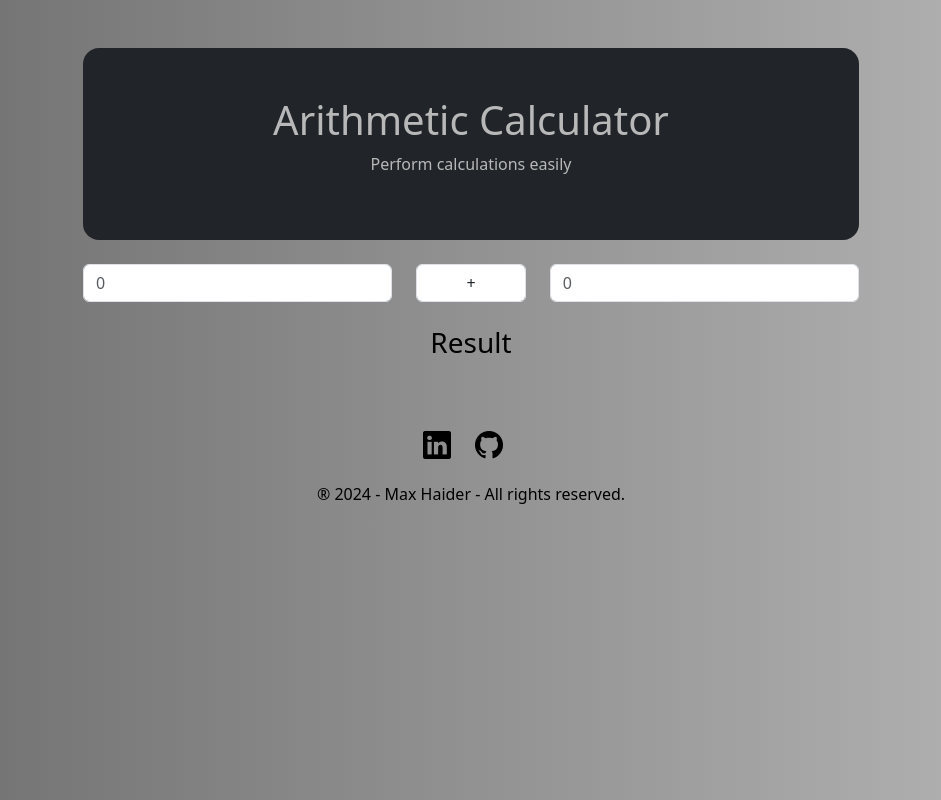
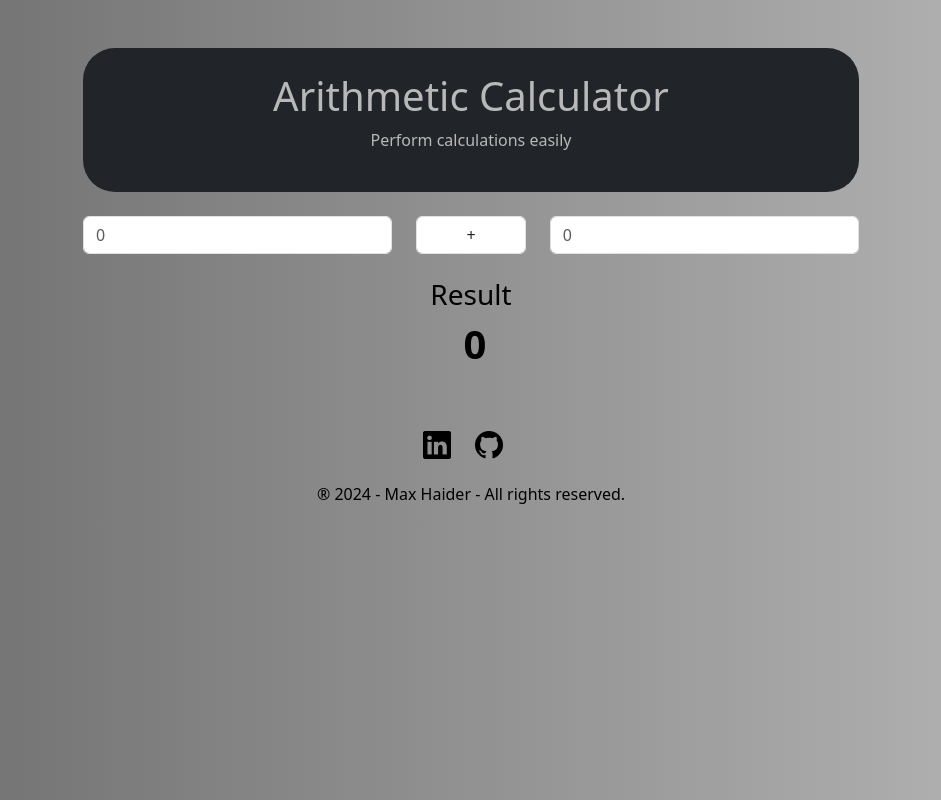
Before and after one commit to maxh33/arithmetic-calculator, a Vue app: page / in a window 1280 px wide. Shown: the whole page, without its empty margins (169-1110 px from the left). Built offline with nearby package versions, Linux system fonts and the light colour scheme.

Commit message:
feat:app fixing operations

```diff
--- a/src/App.vue
+++ b/src/App.vue
@@ -55,10 +55,10 @@ const getOperacao = () => {
   <div class="container">
     <Cabecalho />
     <Formulario
-      :getNumero1="numero1"
-      :getNumero2="numero2"
-      :getResultado="resultado"
-      :getOperador="operador"
+      :get-Number-1="getNumber1"
+      :get-Number-2="getNumber2"
+      :resultado="estado.resultado"
+      :get-Operador="getOperador"
     />
     <Rodape />
 
--- a/src/components/Cabecalho.vue
+++ b/src/components/Cabecalho.vue
@@ -1,5 +1,5 @@
 <template>
-    <header class="p-5 mb-4 mt-5 bg-dark rounded-4 text-center">
+    <header class="p-4 mb-4 mt-5 bg-dark rounded-5 text-center">
         <h1>Arithmetic Calculator</h1>
         <p>Perform calculations easily</p>
     </header>
--- a/src/components/Formulario.vue
+++ b/src/components/Formulario.vue
@@ -1,9 +1,9 @@
 <script setup>
-    const props = defineProps(["getNumber1", "getNumber2", "getResultado", "getOperador"]);
+    const props = defineProps(["getNumber1", "getNumber2", "getOperador", "resultado"]);
 </script>
 
 <template>
-        <form class="text-center">
+    <form class="text-center">
         <div class="row">
             <div class="col">
             <input required type="number" placeholder="0" class="form-control mb-4" @keyup="props.getNumber1"/>
@@ -30,7 +30,7 @@
             <h2 class="black-text fs-1 fw-bold ps-2">{{ props.resultado }}</h2>
             </div>
         </div>
-        </form>
+    </form>
 </template>
 
 <style scoped>
```
